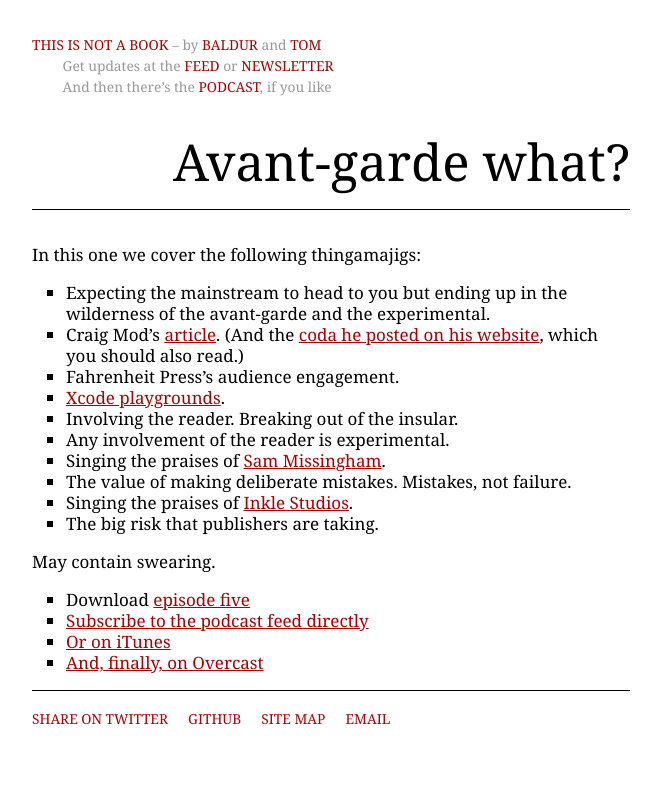
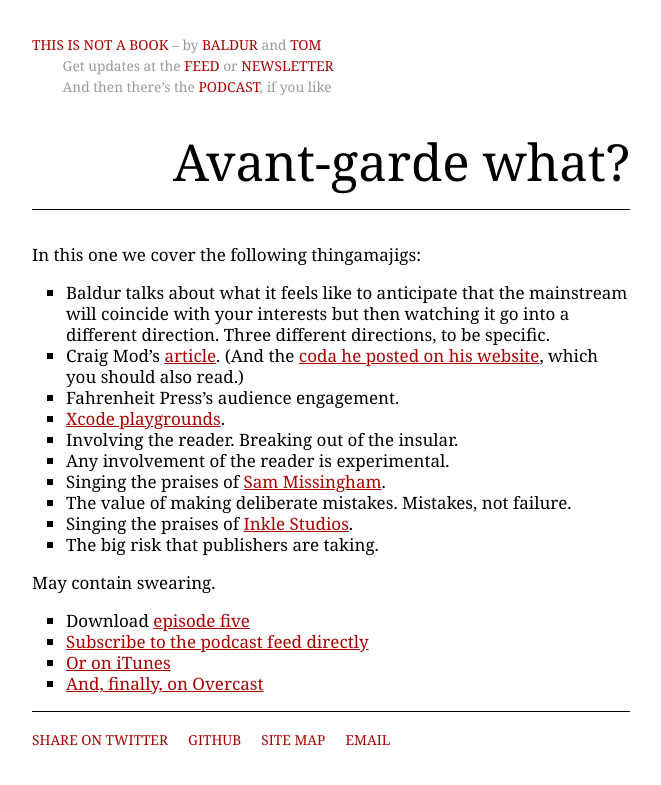
Before and after one commit to baldurbjarnason/this-is-not-a-book, a Jekyll site: the page built from podcast/Episode05.md, in a window 1280 px wide. Shown: the top 785 px of the page, without its empty margins (309-970 px from the left). Built offline with Jekyll 4.4.1, drawn with Linux system fonts in a browser that asks for light colours; comment, search, counter and statistics services are not loaded.

Commit message:
Another description change.

```diff
--- a/podcast/Episode05.md
+++ b/podcast/Episode05.md
@@ -8,7 +8,7 @@ layout: podcast
 
 In this one we cover the following thingamajigs:
 
-* Expecting the mainstream to head to you but ending up in the wilderness of the avant-garde and the experimental.
+* Baldur talks about what it feels like to anticipate that the mainstream will coincide with your interests but then watching it go into a different direction. Three different directions, to be specific.
 * Craig Mod's [article](http://aeon.co/magazine/technology/why-have-digital-books-stopped-evolving/). (And the [coda he posted on his website](http://craigmod.com/sputnik/as_we_may_read/), which you should also read.)
 * Fahrenheit Press's audience engagement.
 * [Xcode playgrounds](https://developer.apple.com/library/ios/recipes/Playground_Help/Chapters/AboutPlaygrounds.html).
```
